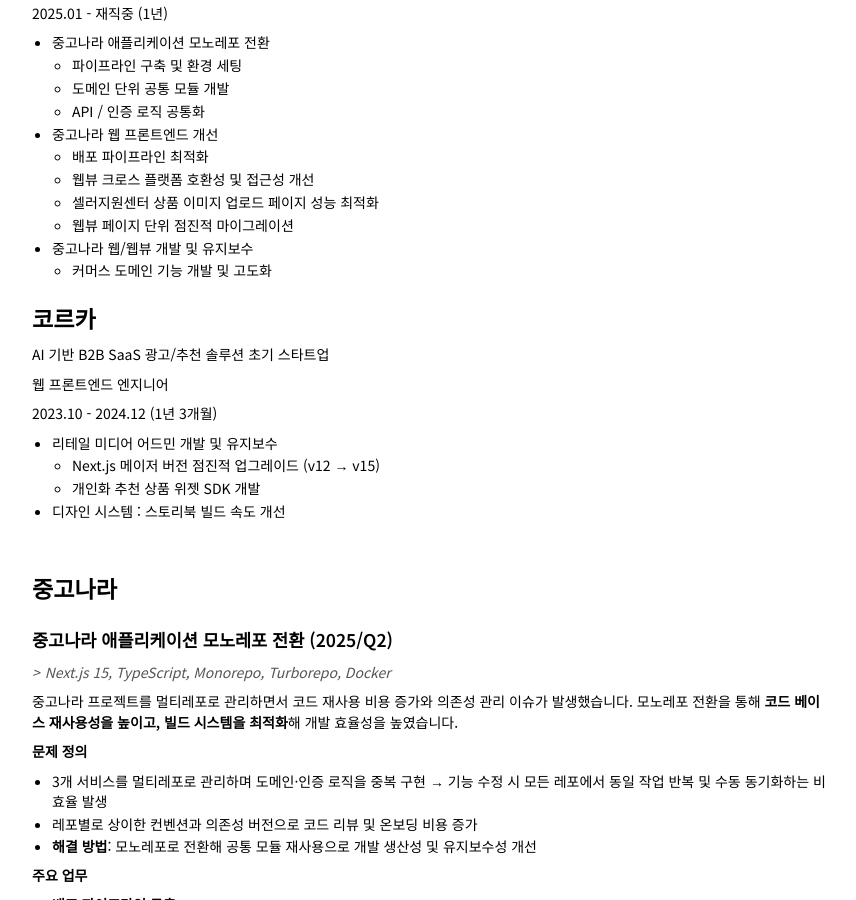
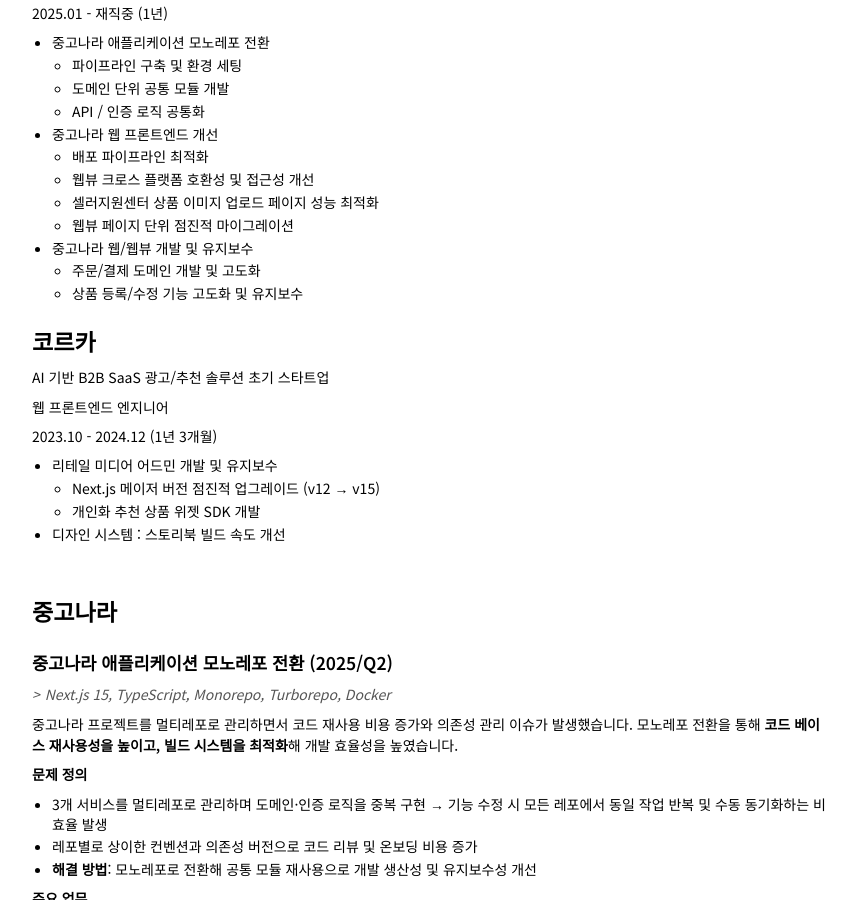
Before and after one commit to ghost-redo/ghost-redo.github.io, a Jekyll site: the page built from resume.md, in a window 1280 px wide and 900 px high, scrolled down 565 px. Shown: the whole window, without its empty margins (209-1065 px from the left). Built offline with Jekyll 4.4.1, drawn with Linux system fonts in a browser that asks for light colours; some web fonts are replaced.

Commit message:
Update resume.md

```diff
--- a/resume.md
+++ b/resume.md
@@ -41,7 +41,8 @@ MAU 450만 C2C 중고거래 플랫폼 기업
   - 셀러지원센터 상품 이미지 업로드 페이지 성능 최적화
   - 웹뷰 페이지 단위 점진적 마이그레이션
 - 중고나라 웹/웹뷰 개발 및 유지보수
-  - 커머스 도메인 기능 개발 및 고도화
+  - 주문/결제 도메인 개발 및 고도화
+  - 상품 등록/수정 기능 고도화 및 유지보수
 
 ## 코르카
 
```
